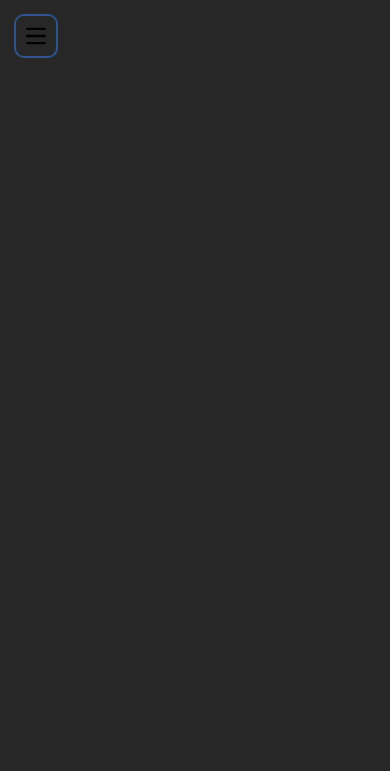
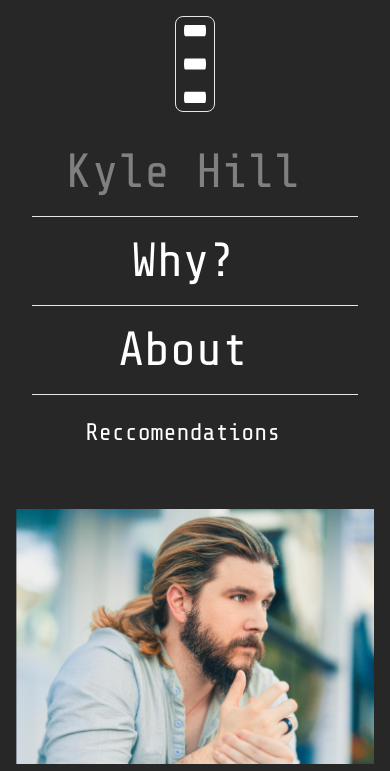
Before and after one commit to zachdressing/DresselZInfluentialPerson, a website: page index.html in a window 390 px wide. Both pictures are taken after a click on the button "Open main menu". Shown: the top 771 px of the page. Drawn offline with nearby package versions, Linux system fonts and the light colour scheme.

Commit message:
OK So I added a navbar

```diff
--- a/index.html
+++ b/index.html
@@ -7,50 +7,62 @@
     <title>Inspiration</title>
     <link rel="icon" type="image/x-icon" href="/assets/images/favicon.png">
     <link href="/dist/output.css" rel="stylesheet">
+    <link href="https://cdnjs.cloudflare.com/ajax/libs/flowbite/2.2.1/flowbite.min.css" rel="stylesheet" />
+    <link rel="preconnect" href="https://fonts.googleapis.com">
+    <link rel="preconnect" href="https://fonts.gstatic.com" crossorigin>
+    <link href="https://fonts.googleapis.com/css2?family=Share+Tech+Mono&display=swap" rel="stylesheet">
 </head>
 
 <body class="bg-dark">
-
-    <nav class="dark:bg-gray-900 fixed w-full z-20 top-0 start-0 border-gray-200 dark:border-gray-600">
-        <div class="max-w-screen-xl flex flex-wrap items-center justify-between mx-auto p-4">
-            <div class="flex md:order-2 space-x-3 md:space-x-0 rtl:space-x-reverse">
-                <button data-collapse-toggle="navbar-sticky" type="button"
-                    class="inline-flex items-center p-2 w-10 h-10 justify-center text-sm text-gray-500 rounded-lg md:hidden hover:bg-gray-100 focus:outline-none focus:ring-2 focus:ring-gray-200 dark:text-gray-400 dark:hover:bg-gray-700 dark:focus:ring-gray-600"
-                    aria-controls="navbar-sticky" aria-expanded="false">
-                    <span class="sr-only">Open main menu</span>
-                    <svg class="w-5 h-5" aria-hidden="true" xmlns="http://www.w3.org/2000/svg" fill="none"
-                        viewBox="0 0 17 14">
-                        <path stroke="currentColor" stroke-linecap="round" stroke-linejoin="round" stroke-width="2"
-                            d="M1 1h15M1 7h15M1 13h15" />
-                    </svg>
-                </button>
-            </div>
-            <div class="items-center justify-start hidden w-full md:flex md:w-auto md:order-1" id="navbar-sticky">
+    <nav class="border-gray-200 dark:bg-gray-900 dark:border-gray-700 xs:p-4 md:p-0">
+        <div class="max-w-screen-xl flex flex-wrap items-center justify-start sm:justify-start sm:pl-5 sm:pb-2 mb-[10px]">
+            <button data-collapse-toggle="navbar-dropdown" type="button"
+                class="w-full h-24 mx-auto border rounded-full inline-flex items-center p-2 w-10 h-10 text-[48px] text-white rounded-lg md:hidden  dark:text-white dark:focus:ring-gray-600"
+                aria-controls="navbar-dropdown" aria-expanded="false">
+                <span class="sr-only">Open main menu</span>
+                <svg class="w-full h-full" aria-hidden="true" xmlns="http://www.w3.org/2000/svg" fill="none"
+                    viewBox="0 0 17 14" preserveAspectRatio="none">
+                    <path stroke="currentColor" stroke-linecap="round" stroke-linejoin="round" stroke-width="2"
+                        d="M1 1h15M1 7h15M1 13h15" />
+                </svg>
+            </button>
+            <div class="hidden w-full md:block md:w-auto" id="navbar-dropdown">
                 <ul
-                    class="flex flex-col p-4 md:p-0 mt-4 font-bold border border-gray-100 rounded-lg bg-gray-50 md:space-x-8 rtl:space-x-reverse md:flex-row md:mt-0 md:border-0 dark:bg-gray-800 md:dark:bg-gray-900 dark:border-gray-700">
-                    <li>
+                    class="flex flex-col font-main text-[48px] text-center p-4 md:p-0 md:mt-4 rounded-lg md:space-x-8 rtl:space-x-reverse md:flex-row md:mt-0 md:border-0 md: dark:bg-gray-800 md:dark:bg-gray-900 dark:border-gray-700">
+                    <li class="xs:border-b md:border-b-[0px] md:border-r pr-6">
                         <a href="#"
-                            class="block py-2 px-3 text-white bg-blue-700 md:bg-transparent md:text-blue-700 md:p-0 md:dark:text-blue-500 border-r rounded-none"
-                            aria-current="page">Kyle Hill</a>
+                            class="block py-2 px-3 text-grey rounded md:bg-transparent md:text-grey md:p-0 md:dark:text-white md:dark:bg-transparent"
+                            aria-current="page">Kyle Hill
+                        </a>
                     </li>
-                    <li>
-                        <a href="#"
-                            class="block py-2 px-3 text-gray-900 hover:bg-gray-100 md:hover:bg-transparent md:hover:text-blue-700 md:p-0 md:dark:hover:text-blue-500 dark:text-white dark:hover:bg-gray-700 dark:hover:text-white md:dark:hover:bg-transparent dark:border-gray-700 border-r rounded-none">Why?</a>
+                    <li class="xs:border-b md:border-b-[0px] md:border-r pr-6">
+                        <a href="/pages/why.html"
+                            class="block py-2 px-3 text-white rounded hover:text-grey md:hover:bg-transparent md:border-0 md:hover:text-grey md:p-0 dark:text-white md:dark:hover:text-grey dark:hover:bg-gray-700 dark:hover:text-white md:dark:hover:bg-transparent">Why?</a>
                     </li>
-                    <li>
-                        <a href="#"
-                            class="block py-2 px-3 text-gray-900 hover:bg-gray-100 md:hover:bg-transparent md:hover:text-blue-700 md:p-0 md:dark:hover:text-blue-500 dark:text-white dark:hover:bg-gray-700 dark:hover:text-white md:dark:hover:bg-transparent dark:border-gray-700 border-r rounded-none">About</a>
+                    <li class="xs:border-b md:border-b-[0px] md:border-r pr-6">
+                        <a href="/pages/about.html"
+                            class="block py-2 px-3 text-white rounded hover:text-grey md:hover:bg-transparent md:border-0 md:hover:text-grey md:p-0 dark:text-white md:dark:hover:text-grey dark:hover:bg-gray-700 dark:hover:text-white md:dark:hover:bg-transparent">About</a>
                     </li>
-                    <li>
-                        <a href="#"
-                            class="block py-2 px-3 text-gray-900 hover:bg-gray-100 md:hover:bg-transparent md:hover:text-blue-700 md:p-0 md:dark:hover:text-blue-500 dark:text-white dark:hover:bg-gray-700 dark:hover:text-white md:dark:hover:bg-transparent dark:border-gray-700 border-r rounded-none">Recommendations</a>
+                    <li class="md:border-r pr-6">
+                        <a href="/pages/rec.html"
+                            class="text-[24px] block pt-5 text-white rounded hover:text-grey md:hover:bg-transparent md:border-0 md:hover:text-grey dark:text-white md:dark:hover:text-grey dark:hover:bg-gray-700 dark:hover:text-white md:dark:hover:bg-transparent">Reccomendations</a>
                     </li>
                 </ul>
             </div>
+
         </div>
+
     </nav>
+
+    <div class="md:columns-2 sm:ml-5 gap-[65px] xs:p-4 md:p-0">
+        <img src="/assets/images/KyleSideHead.png" alt="KyleSideHead" class="md:min-w-[731px] mb-[10px]">
+        <img src="/assets/images/KyleAdam.png" alt="KyleAdam" class="md:min-w-[731px] mb-[10px]">
+        <img src="/assets/images/KyleNye.png" alt="KyleNye" class="md:min-w-[658px] mb-[10px]">
+        <img src="/assets/images/KyleArin.png" alt="KyleArin" class="md:min-w-[658px] mb-[10px]">
+    </div>
 
 
 </body>
+<script src="https://cdnjs.cloudflare.com/ajax/libs/flowbite/2.2.1/flowbite.min.js"></script>
 
 </html>
--- a/package.json
+++ b/package.json
@@ -1,5 +1,8 @@
 {
   "devDependencies": {
     "tailwindcss": "^3.4.1"
+  },
+  "dependencies": {
+    "flowbite": "^2.2.1"
   }
 }
--- a/tailwind.config.js
+++ b/tailwind.config.js
@@ -2,9 +2,9 @@
 module.exports = {
   content: [
     "./src/**/*.{html,js}",
-
 		//root index files add this
-    "./*.{html,js}"
+    "./*.{html,js}",
+    "./node_modules/flowbite/**/*.js",
   ],
   theme: {
     extend: {},
@@ -13,7 +13,30 @@ module.exports = {
       white: '#ffffff',
       grey: '#808080',
       dark: '#272727',
+    },
+    fontFamily: {
+      main: ['Share Tech Mono', 'monospace'],
+    },
+    screens: {
+      'xs': '200px',
+
+      'sm': '640px',
+      // => @media (min-width: 640px) { ... }
+
+      'md': '768px',
+      // => @media (min-width: 768px) { ... }
+
+      'lg': '1024px',
+      // => @media (min-width: 1024px) { ... }
+
+      'xl': '1280px',
+      // => @media (min-width: 1280px) { ... }
+
+      '2xl': '1536px',
+      // => @media (min-width: 1536px) { ... }
     }
   },
-  plugins: [],
+  plugins: [
+    require('flowbite/plugin')
+  ],
 }
```
Also changed, not shown: pages/about.html (+61 -0 lines), pages/rec.html (+62 -0 lines), pages/why.html (+61 -0 lines), dist/output.css, 1 other file.
